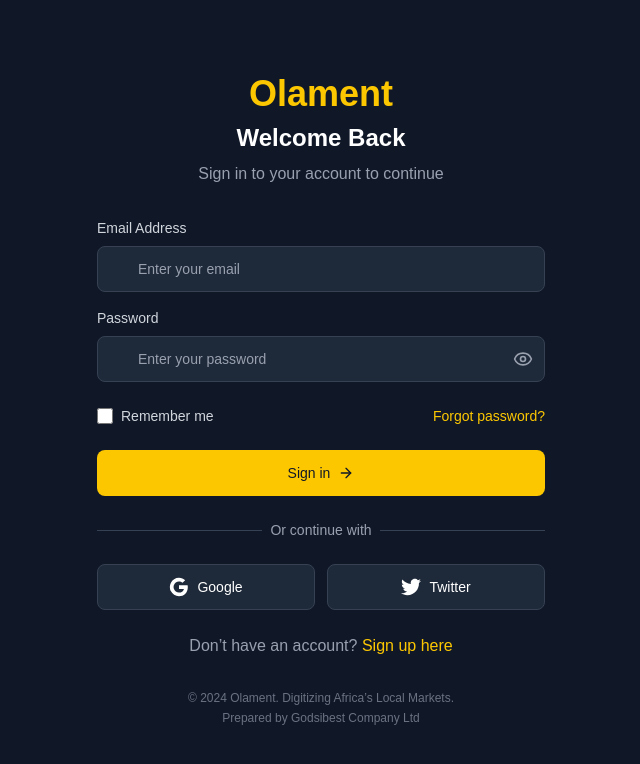
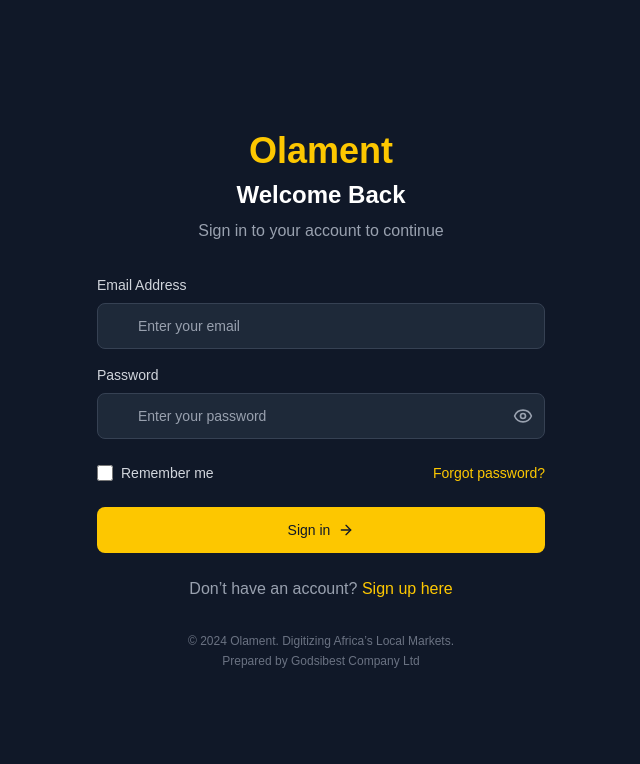
Before and after one commit to Sharkzod/olament_frontend, a Next.js app: page / in a window 1280 px wide. Shown: the top 764 px of the page, without its empty margins (319-959 px from the left). Built offline with nearby package versions, Linux system fonts and the light colour scheme.

Commit message:
apostrophes

```diff
--- a/app/page.tsx
+++ b/app/page.tsx
@@ -231,40 +231,7 @@
           </div>
 
           {/* Divider */}
-          <div className="relative">
-            <div className="absolute inset-0 flex items-center">
-              <div className="w-full border-t border-gray-700" />
-            </div>
-            <div className="relative flex justify-center text-sm">
-              <span className="px-2 bg-gray-900 text-gray-400">Or continue with</span>
-            </div>
-          </div>
-
-          {/* Social Login Buttons */}
-          <div className="grid grid-cols-2 gap-3">
-            <button
-              type="button"
-              className="w-full inline-flex justify-center py-3 px-4 border border-gray-700 rounded-lg bg-gray-800 text-sm font-medium text-white hover:bg-gray-700 focus:outline-none focus:ring-2 focus:ring-offset-2 focus:ring-yellow-400 focus:ring-offset-gray-900 transition-colors"
-            >
-              <svg className="w-5 h-5" viewBox="0 0 24 24">
-                <path fill="currentColor" d="M22.56 12.25c0-.78-.07-1.53-.2-2.25H12v4.26h5.92c-.26 1.37-1.04 2.53-2.21 3.31v2.77h3.57c2.08-1.92 3.28-4.74 3.28-8.09z"/>
-                <path fill="currentColor" d="M12 23c2.97 0 5.46-.98 7.28-2.66l-3.57-2.77c-.98.66-2.23 1.06-3.71 1.06-2.86 0-5.29-1.93-6.16-4.53H2.18v2.84C3.99 20.53 7.7 23 12 23z"/>
-                <path fill="currentColor" d="M5.84 14.09c-.22-.66-.35-1.36-.35-2.09s.13-1.43.35-2.09V7.07H2.18C1.43 8.55 1 10.22 1 12s.43 3.45 1.18 4.93l2.85-2.22.81-.62z"/>
-                <path fill="currentColor" d="M12 5.38c1.62 0 3.06.56 4.21 1.64l3.15-3.15C17.45 2.09 14.97 1 12 1 7.7 1 3.99 3.47 2.18 7.07l3.66 2.84c.87-2.6 3.3-4.53 6.16-4.53z"/>
-              </svg>
-              <span className="ml-2">Google</span>
-            </button>
-
-            <button
-              type="button"
-              className="w-full inline-flex justify-center py-3 px-4 border border-gray-700 rounded-lg bg-gray-800 text-sm font-medium text-white hover:bg-gray-700 focus:outline-none focus:ring-2 focus:ring-offset-2 focus:ring-yellow-400 focus:ring-offset-gray-900 transition-colors"
-            >
-              <svg className="w-5 h-5" fill="currentColor" viewBox="0 0 24 24">
-                <path d="M24 4.557c-.883.392-1.832.656-2.828.775 1.017-.609 1.798-1.574 2.165-2.724-.951.564-2.005.974-3.127 1.195-.897-.957-2.178-1.555-3.594-1.555-3.179 0-5.515 2.966-4.797 6.045-4.091-.205-7.719-2.165-10.148-5.144-1.29 2.213-.669 5.108 1.523 6.574-.806-.026-1.566-.247-2.229-.616-.054 2.281 1.581 4.415 3.949 4.89-.693.188-1.452.232-2.224.084.626 1.956 2.444 3.379 4.6 3.419-2.07 1.623-4.678 2.348-7.29 2.04 2.179 1.397 4.768 2.212 7.548 2.212 9.142 0 14.307-7.721 13.995-14.646.962-.695 1.797-1.562 2.457-2.549z"/>
-              </svg>
-              <span className="ml-2">Twitter</span>
-            </button>
-          </div>
+          {/*  */}
 
           {/* Sign up link */}
           <div className="text-center">
```
